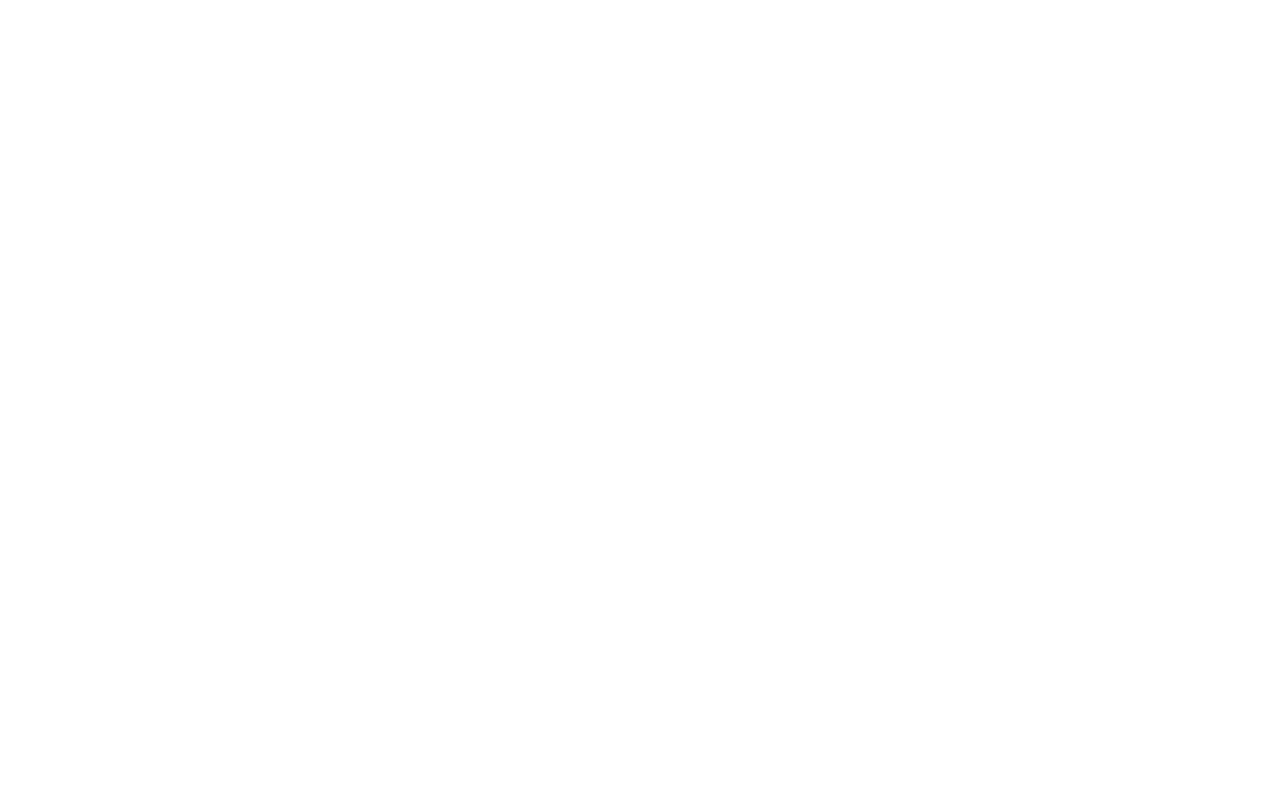
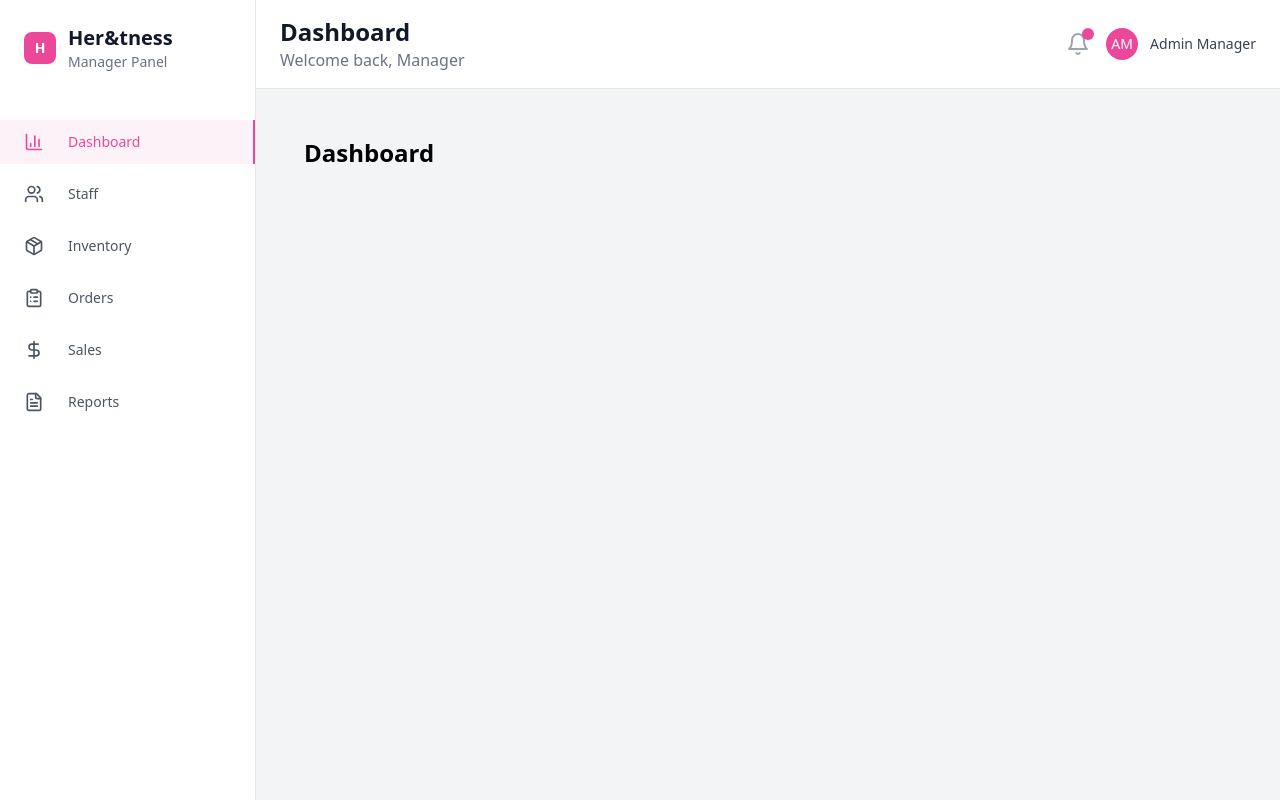
Before and after one commit to codewinx/cw1, a React (Vite) app in the folder cw1client/: page /manager/dashboard in a window 1280 px wide. Built offline with nearby package versions, Linux system fonts and the light colour scheme.

Commit message:
commit no 1
by VB

```diff
--- a/cw1client/src/App.jsx
+++ b/cw1client/src/App.jsx
@@ -1,3 +1,28 @@
+// import React from "react";
+// import { Routes, Route } from "react-router-dom";
+// import Login from "./component/Login";
+// import AdminRoutes from "./routes/AdminRoutes";
+// import CutterRoutes from "./routes/CutterRoutes";
+// import ManagerRoutes from "./routes/ManagerRoutes";
+
+// export default function App() {
+//   return (
+//     <Routes>
+//       {/* Public route */}
+//       <Route path="/" element={<Login />} />
+
+//       {/* Admin routes */}
+//       <Route path="/*" element={<AdminRoutes />} />
+
+//       {/* Cutter routes */}
+//       <Route path="/cutter/*" element={<CutterRoutes />} />
+
+//       {/* Manager routes */}
+//    <Route path="/manager/" element={<ManagerRoutes />} />
+//     </Routes>
+//   );
+// }
+// App.jsx
 import React from "react";
 import { Routes, Route } from "react-router-dom";
 import Login from "./component/Login";
@@ -18,7 +43,7 @@
       <Route path="/cutter/*" element={<CutterRoutes />} />
 
       {/* Manager routes */}
-   <Route path="/*" element={<ManagerRoutes />} />
+      <Route path="/manager/*" element={<ManagerRoutes />} />
     </Routes>
   );
 }
--- a/cw1client/src/component/Login.jsx
+++ b/cw1client/src/component/Login.jsx
@@ -11,6 +11,7 @@
      e.preventDefault();
      try {
        const data = await userLogin(username, password); // 👈 using admin.js
+       console.log("Login response:", data);
 
        const { role } = data; // role comes from backend response
 
--- a/cw1client/src/pages/manager/ManagerDashboard.jsx
+++ b/cw1client/src/pages/manager/ManagerDashboard.jsx
@@ -7,6 +7,7 @@
 
   return (
     <div className="p-6">
+
       <h1 className="text-2xl font-bold mb-6">Dashboard</h1>
 
 
```
Also changed, not shown: cw1client/src/routes/ManagerRoutes.jsx (+2 -16 lines). Lines whose indentation alone changed are shown as unchanged.
